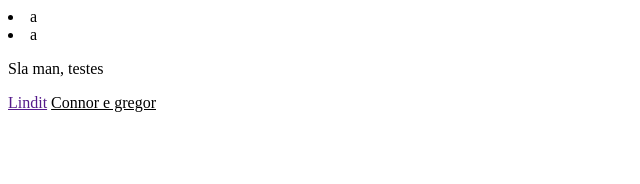
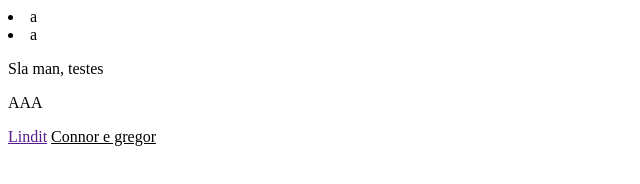
Before and after one commit to Fenormen/intro-git, a plain HTML site: page index.html in a window 1280 px wide. Shown: the whole page, without its empty margins (0-640 px from the left). Drawn offline with Linux system fonts and the light colour scheme.

Commit message:
Novo paragrafo

```diff
--- a/index.html
+++ b/index.html
@@ -9,6 +9,7 @@
     <li>a</li>
     <li>a</li>
     <p>Sla man, testes</p>
+    <p>AAA</p>
 
     <a href="">Lindit</a>
     <u>Connor e gregor</u>
```
